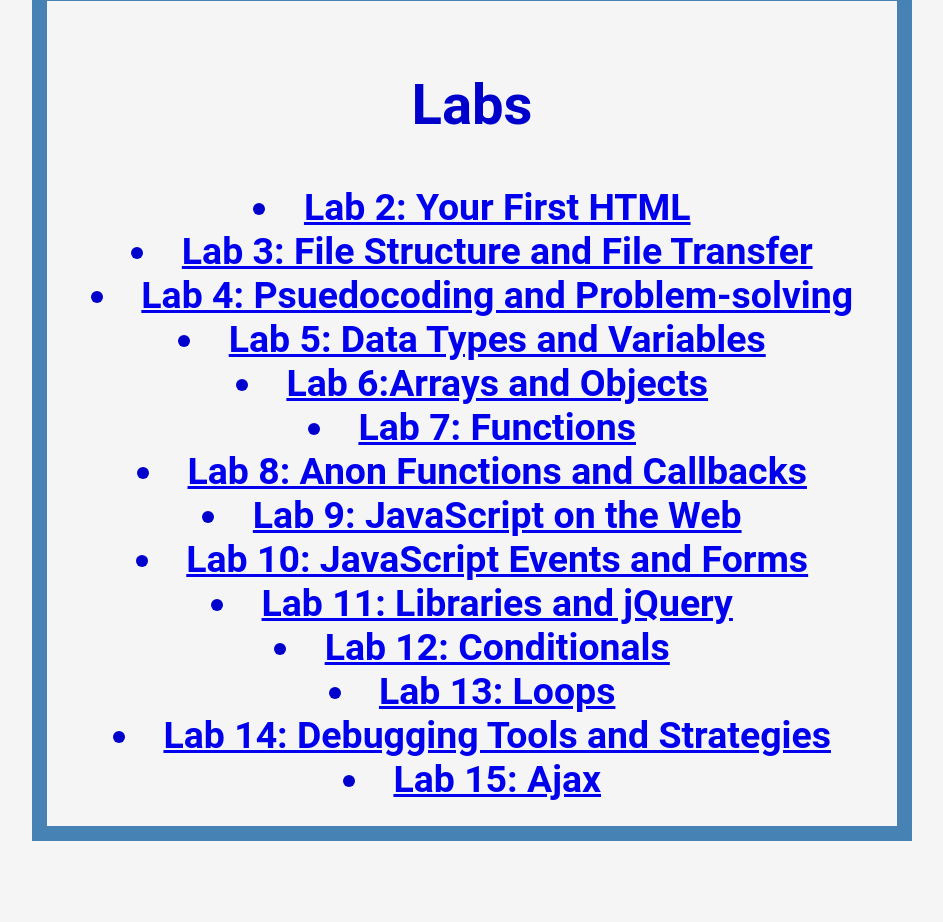
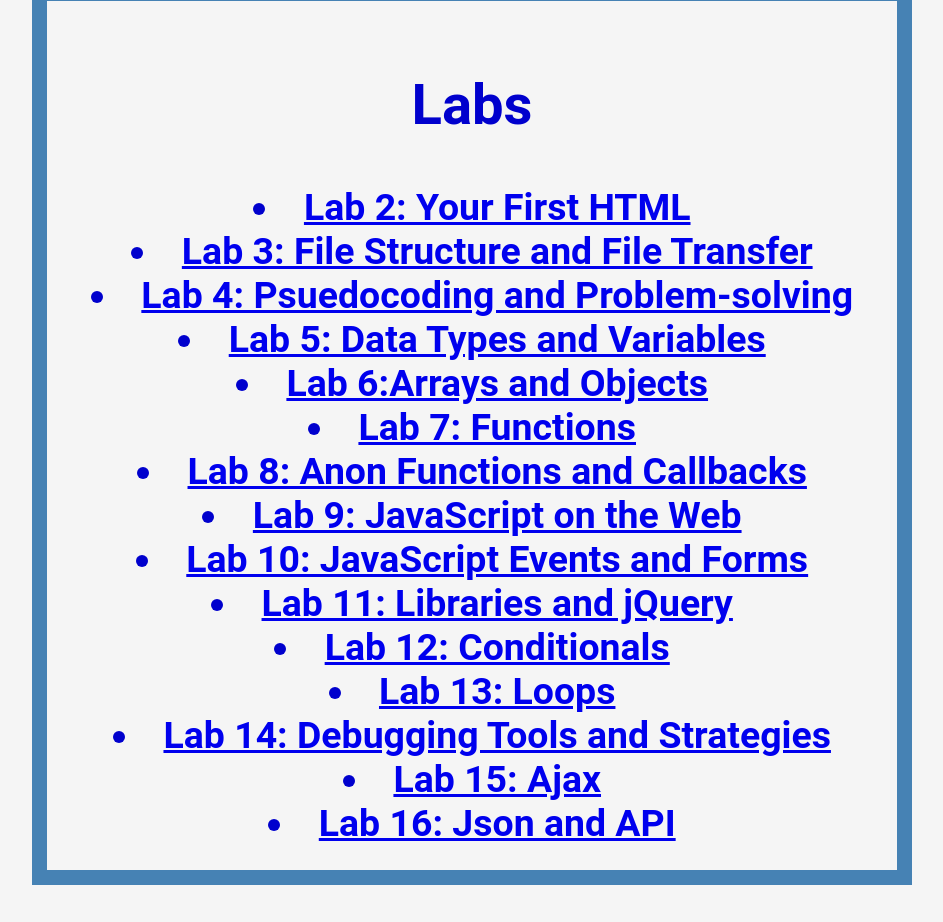
Before and after one commit to BrandonC922/art101, a plain HTML site: page index.html in a window 1280 px wide. Shown: the part 713-1635 px from the top of the page, without its empty margins (168-1111 px from the left). Before the commit the page ends 1591 px from the top, so only its background shows below. Drawn offline with Linux system fonts and the light colour scheme.

Commit message:
link lab 16

```diff
--- a/index.html
+++ b/index.html
@@ -36,6 +36,7 @@
 					<li><a href="lab13/index.html">Lab 13: Loops</a></li>
 					<li><a href="lab14/index.html">Lab 14: Debugging Tools and Strategies</a></li>
 					<li><a href="lab15/index.html">Lab 15: Ajax</a></li>
+					<li><a href="lab16/index.html">Lab 16: Json and API</a></li>
 		  </div>
 
 	</main>
```
